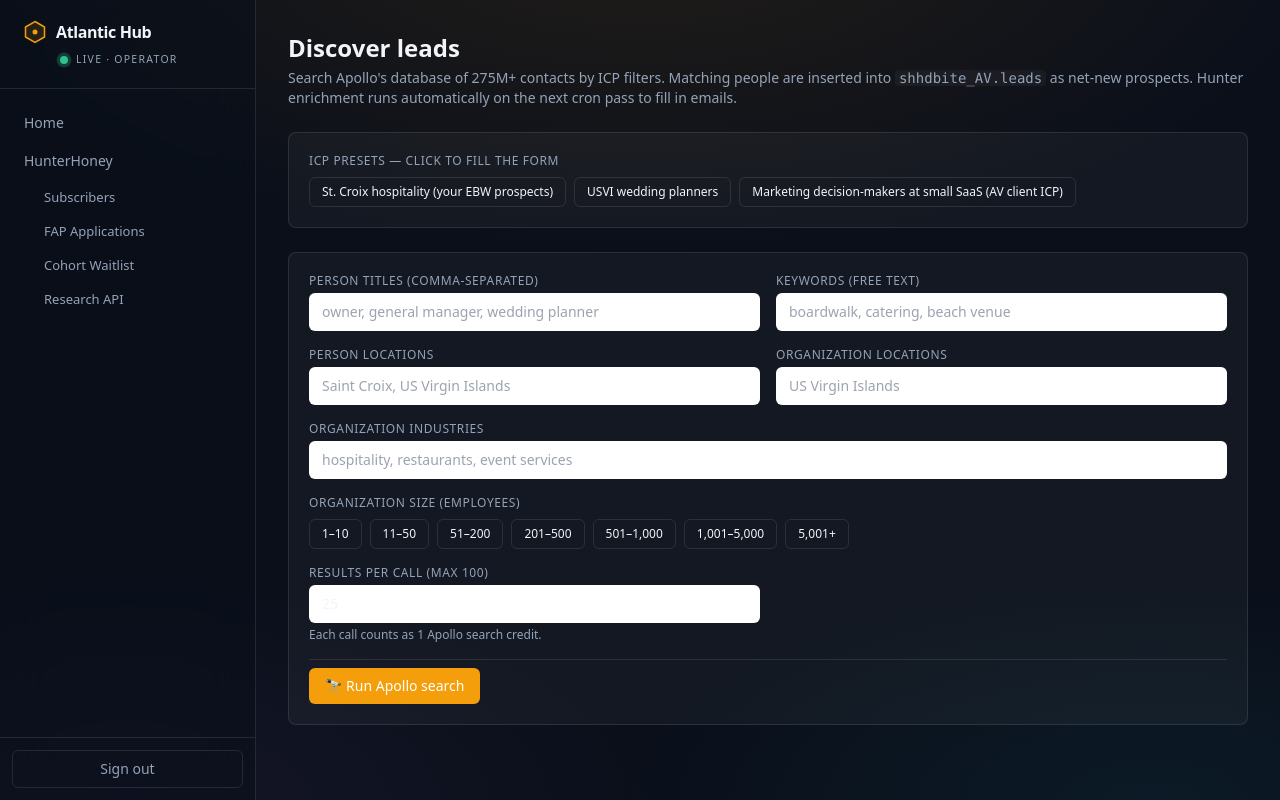
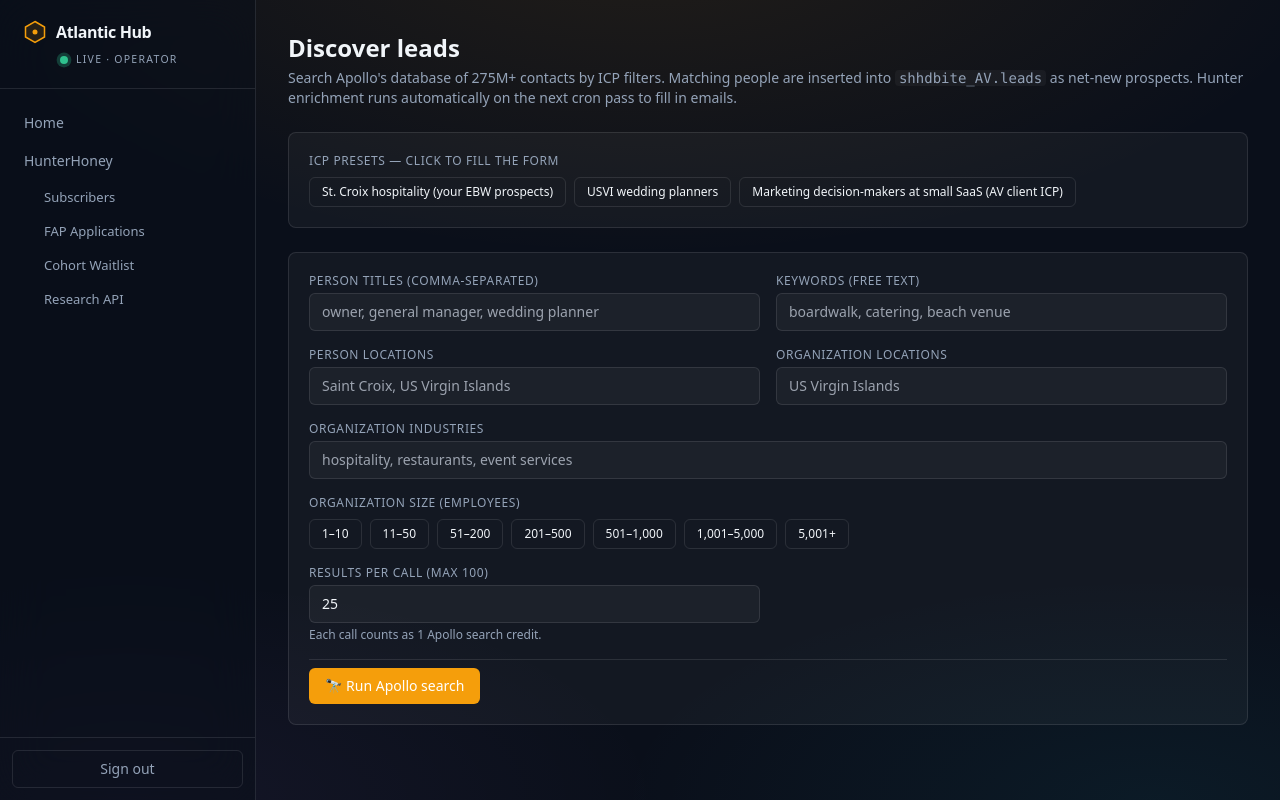
Before and after one commit to valfulton/atlantic-hub, a Next.js app: page /admin/av/discover in a window 1280 px wide. Built offline with nearby package versions, Linux system fonts and the light colour scheme.

Commit message:
ui(discover): darken input fields for legibility; handoff doc EOD

```diff
--- a/app/admin/av/discover/DiscoverForm.tsx
+++ b/app/admin/av/discover/DiscoverForm.tsx
@@ -168,7 +168,7 @@ export function DiscoverForm() {
               value={personTitles}
               onChange={(e) => setPersonTitles(e.target.value)}
               placeholder="owner, general manager, wedding planner"
-              className="w-full border border-border rounded-md px-3 py-2 text-sm bg-bg text-ink"
+              className="w-full border border-border rounded-md px-3 py-2 text-sm bg-surface text-ink placeholder:text-muted/50"
             />
           </div>
           <div>
@@ -178,7 +178,7 @@ export function DiscoverForm() {
               value={qKeywords}
               onChange={(e) => setQKeywords(e.target.value)}
               placeholder="boardwalk, catering, beach venue"
-              className="w-full border border-border rounded-md px-3 py-2 text-sm bg-bg text-ink"
+              className="w-full border border-border rounded-md px-3 py-2 text-sm bg-surface text-ink placeholder:text-muted/50"
             />
           </div>
           <div>
@@ -188,7 +188,7 @@ export function DiscoverForm() {
               value={personLocations}
               onChange={(e) => setPersonLocations(e.target.value)}
               placeholder="Saint Croix, US Virgin Islands"
-              className="w-full border border-border rounded-md px-3 py-2 text-sm bg-bg text-ink"
+              className="w-full border border-border rounded-md px-3 py-2 text-sm bg-surface text-ink placeholder:text-muted/50"
             />
           </div>
           <div>
@@ -198,7 +198,7 @@ export function DiscoverForm() {
               value={organizationLocations}
               onChange={(e) => setOrganizationLocations(e.target.value)}
               placeholder="US Virgin Islands"
-              className="w-full border border-border rounded-md px-3 py-2 text-sm bg-bg text-ink"
+              className="w-full border border-border rounded-md px-3 py-2 text-sm bg-surface text-ink placeholder:text-muted/50"
             />
           </div>
           <div className="md:col-span-2">
@@ -208,7 +208,7 @@ export function DiscoverForm() {
               value={organizationIndustries}
               onChange={(e) => setOrganizationIndustries(e.target.value)}
               placeholder="hospitality, restaurants, event services"
-              className="w-full border border-border rounded-md px-3 py-2 text-sm bg-bg text-ink"
+              className="w-full border border-border rounded-md px-3 py-2 text-sm bg-surface text-ink placeholder:text-muted/50"
             />
           </div>
           <div className="md:col-span-2">
@@ -239,7 +239,7 @@ export function DiscoverForm() {
               max={100}
               value={perPage}
               onChange={(e) => setPerPage(Math.max(1, Math.min(100, Number(e.target.value) || 25)))}
-              className="w-full border border-border rounded-md px-3 py-2 text-sm bg-bg text-ink"
+              className="w-full border border-border rounded-md px-3 py-2 text-sm bg-surface text-ink placeholder:text-muted/50"
             />
             <div className="text-xs text-muted mt-1">Each call counts as 1 Apollo search credit.</div>
           </div>
```
Also changed, not shown: 1 other file (tests, documents, lock files or other folders).
